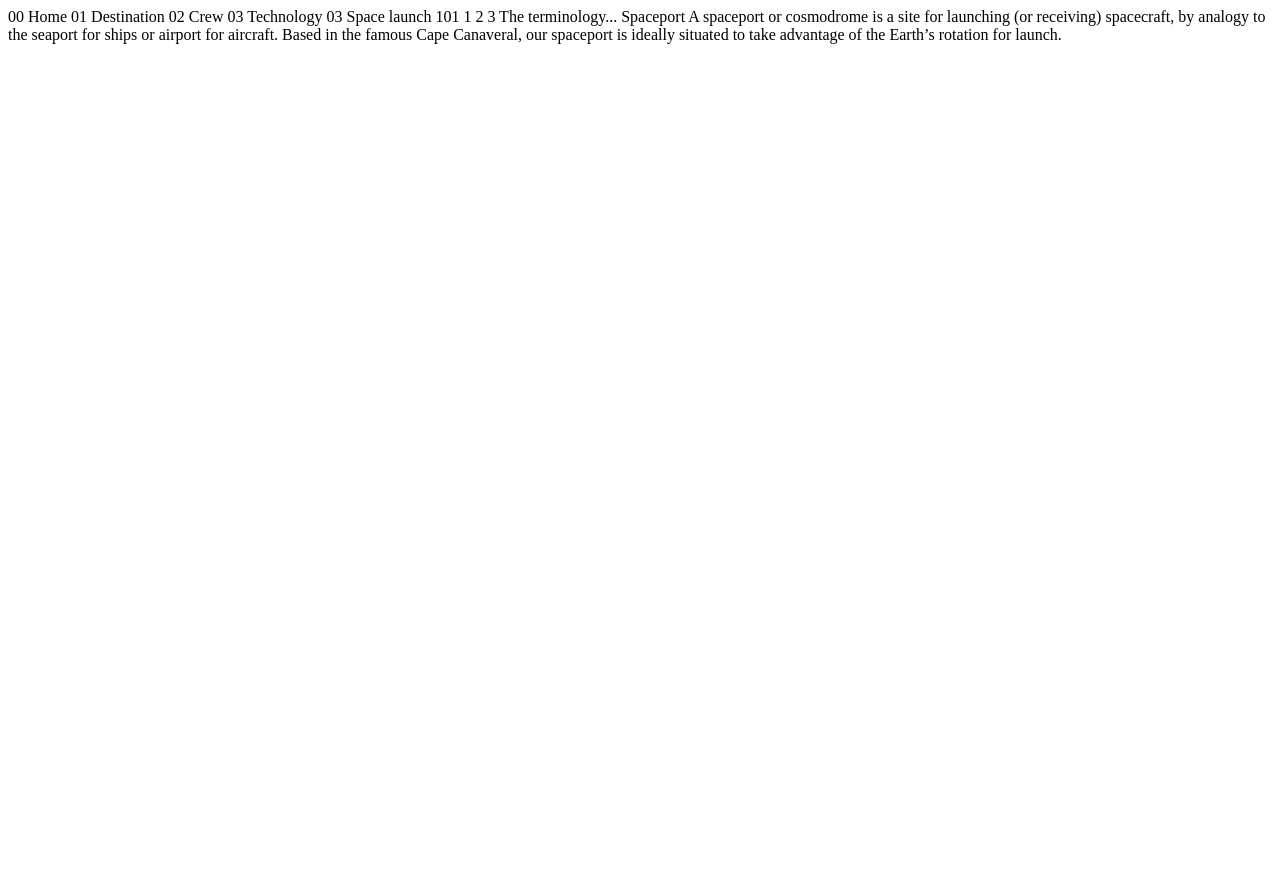
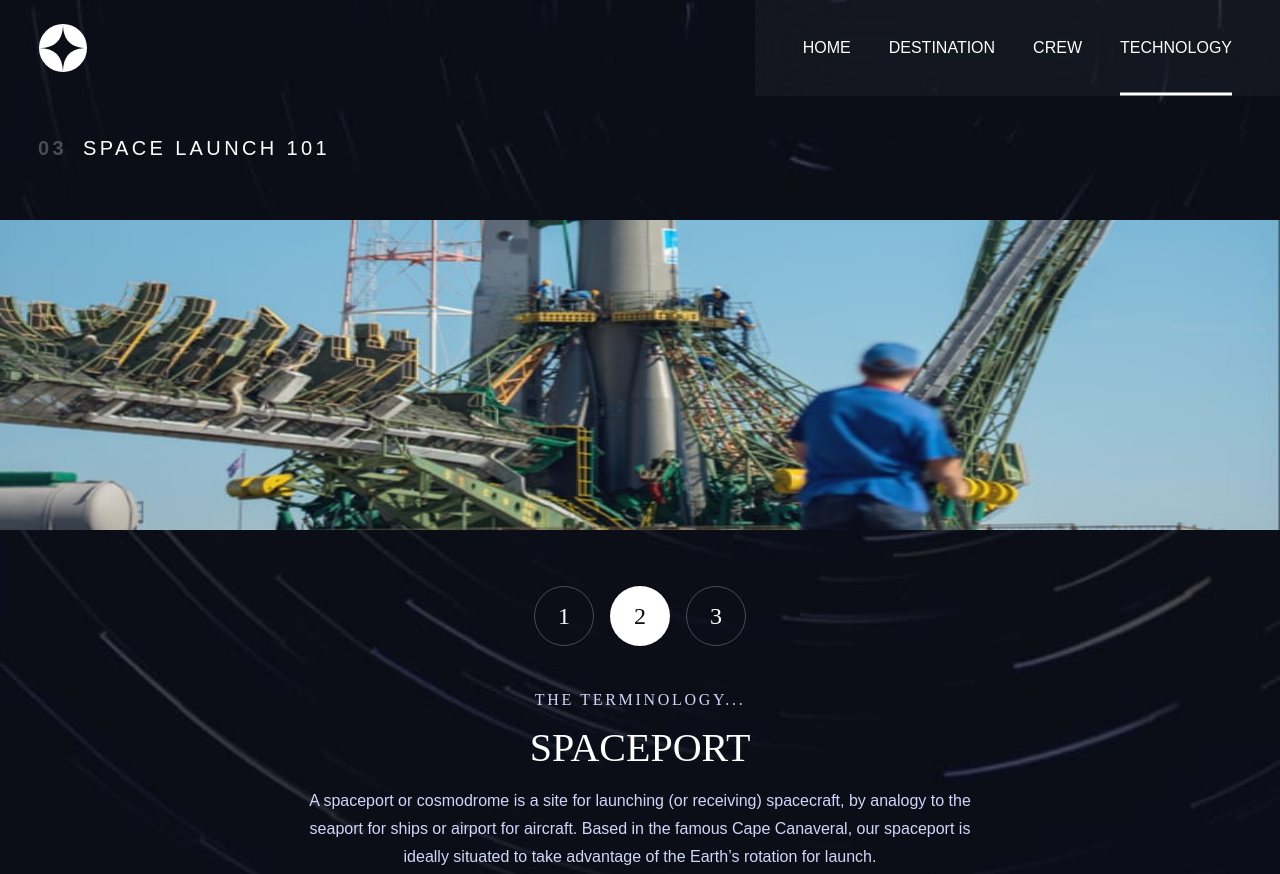
Before and after one commit to konradburdzel/SpaceTourism, a plain HTML site: page technology-spaceport.html in a window 1280 px wide. Shown: the top 874 px of the page. Before the commit the page ends 800 px from the top, so only its background shows below. Drawn offline with Linux system fonts and the light colour scheme.

Commit message:
Add spaceport site

```diff
--- a/technology-spaceport.html
+++ b/technology-spaceport.html
@@ -1,32 +1,89 @@
 <!DOCTYPE html>
 <html lang="en">
-<head>
-  <meta charset="UTF-8">
-  <meta name="viewport" content="width=device-width, initial-scale=1.0">
+  <head>
+    <meta charset="UTF-8" />
+    <meta name="viewport" content="width=device-width, initial-scale=1.0" />
 
-  <link rel="icon" type="image/png" sizes="32x32" href="./assets/favicon-32x32.png">
+    <link
+      rel="icon"
+      type="image/png"
+      sizes="32x32"
+      href="./assets/favicon-32x32.png"
+    />
+    <link href="style.css" rel="stylesheet" />
+    <link href="vehicle-technology.css" rel="stylesheet" />
 
-  <title>Frontend Mentor | Space tourism website</title>
-</head>
-<body>
+    <title>Frontend Mentor | Space tourism website</title>
+  </head>
+  <body>
+    <header id="main-header">
+      <div id="logo">
+        <img src="./assets/shared/logo.svg" alt="Logo Space Tourism" />
+      </div>
+      <nav id="nav-section">
+        <div class="hamburger"></div>
+        <!-- <img  src="./assets/shared/icon-hamburger.svg" /> -->
+        <ul class="menu">
+          <li>
+            <a href="./index.html" class="menu-link">
+              <span class="bold-nav">00</span>
+              Home
+              <span class="border"></span>
+            </a>
+          </li>
+          <li>
+            <a href="destination-moon.html" class="menu-link">
+              <span class="bold-nav">01</span>
+              Destination
+              <span class="border"></span>
+            </a>
+          </li>
+          <li>
+            <a href="crew-commander.html" class="menu-link">
+              <span class="bold-nav">02</span>
+              Crew
+              <span class="border"></span>
+            </a>
+          </li>
+          <li>
+            <a href="technology-vehicle.html" class="menu-link actived">
+              <span class="bold-nav">03</span>
+              Technology
+              <span class="border"></span>
+            </a>
+          </li>
+        </ul>
+      </nav>
+    </header>
+    <main id="main-content">
+      <h2 class="nav nav-text title-description">
+        <span class="bold-nav nav-opacity dis">03</span>Space launch 101
+      </h2>
+      <div class="img-container">
+        <img
+          class="technology-img"
+          src="/assets/technology/image-spaceport-landscape.jpg"
+          alt="Spaceport"
+        />
+        <span class="border-img"></span>
+      </div>
+      <div class="circles">
+        <a class="circle" href="technology-vehicle.html">1</a>
+        <a class="circle active" href="technology-spaceport.html">2</a>
+        <a class="circle" href="technology-capsule.html">3</a>
+      </div>
+      <div class="text-description">
+        <h3 class="terminology">The terminology...</h3>
+        <h1 class="vehicle">Spaceport</h1>
+        <p class="vehicle-describe">
+          A spaceport or cosmodrome is a site for launching (or receiving)
+          spacecraft, by analogy to the seaport for ships or airport for
+          aircraft. Based in the famous Cape Canaveral, our spaceport is ideally
+          situated to take advantage of the Earth’s rotation for launch.
+        </p>
+      </div>
+    </main>
 
-  00 Home
-  01 Destination
-  02 Crew
-  03 Technology
-
-  03 Space launch 101
-
-  1
-  2
-  3
-
-  The terminology...
-  Spaceport
-
-  A spaceport or cosmodrome is a site for launching (or receiving) spacecraft,
-  by analogy to the seaport for ships or airport for aircraft. Based in the
-  famous Cape Canaveral, our spaceport is ideally situated to take advantage
-  of the Earth’s rotation for launch.
-</body>
+    <script src="app.js"></script>
+  </body>
 </html>
--- a/vehicle-technology.css
+++ b/vehicle-technology.css
@@ -204,6 +204,9 @@ body {
   img[src="/assets/technology/image-launch-vehicle-landscape.jpg"] {
     content: url("/assets/technology/image-launch-vehicle-portrait.jpg");
   }
+  img[src="/assets/technology/image-spaceport-landscape.jpg"] {
+    content: url("/assets/technology/image-spaceport-portrait.jpg");
+  }
 
   .img-container {
     grid-area: img-container;
```
Also changed, not shown: crew-shuttleworth.css (deleted, +0 -15 lines).
